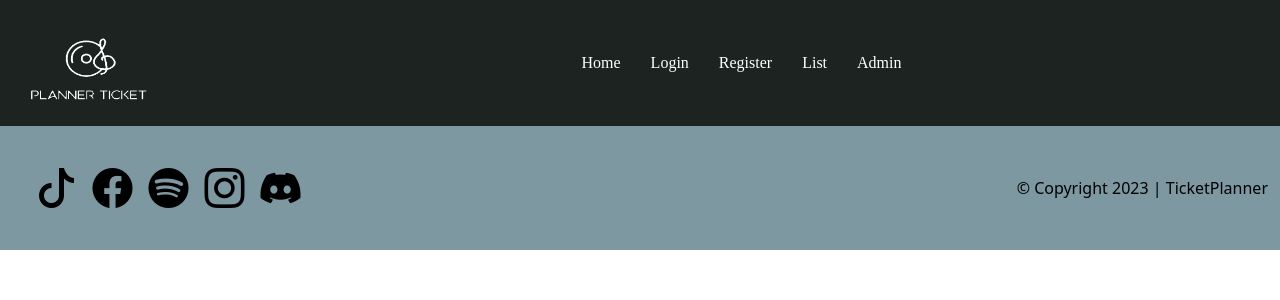
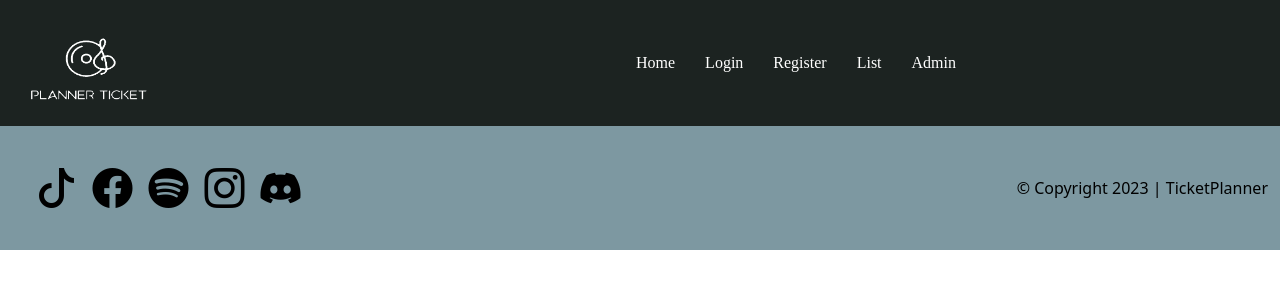
Before and after one commit to GroguTeamCorporation/planner_ticket_front, a Vue app: page / in a window 1280 px wide. Shown: the top 300 px of the page. Built offline with nearby package versions, Linux system fonts and the light colour scheme; a web font is replaced by a local one.

Commit message:
correction Navbar

```diff
--- a/src/assets/Navbar.scss
+++ b/src/assets/Navbar.scss
@@ -7,7 +7,7 @@
     }
 
     .navbar-collapse ul{
-        margin-left: 35%;
+        margin-left: 40%;
     }
 
     .nav-link{
--- a/src/components/Navbar.vue
+++ b/src/components/Navbar.vue
@@ -6,7 +6,8 @@
   <nav class="navbar navbar-expand-lg">
     <div class="container-fluid">
       <a class="navbar-brand" href="#"><img src="../assets/img/logo.png" alt="" width="150" height="100"></a>
-      <button class="navbar-toggler text-bg-light" type="button" data-bs-toggle="collapse" data-bs-target="#navbarSupportedContent" aria-controls="navbarSupportedContent" aria-expanded="false" aria-label="Toggle navigation">
+      <button class="navbar-toggler text-bg-light" type="button" data-bs-toggle="collapse" data-bs-target="#navbarSupportedContent"
+      aria-controls="navbarSupportedContent" aria-expanded="false" aria-label="Toggle navigation">
         <span class="navbar-toggler-icon"></span>
       </button>
       <div class="collapse navbar-collapse" id="navbarSupportedContent" data-bs-theme="dark">
--- a/src/main.ts
+++ b/src/main.ts
@@ -9,7 +9,7 @@
 import 'bootstrap/dist/js/bootstrap.min.js';
 import 'bootstrap';
 import 'bootstrap-icons/font/bootstrap-icons.css';
-
+import 'bootstrap/dist/js/bootstrap.bundle.min.js'
 const app = createApp(App)
 
 app.use(createPinia())
```
